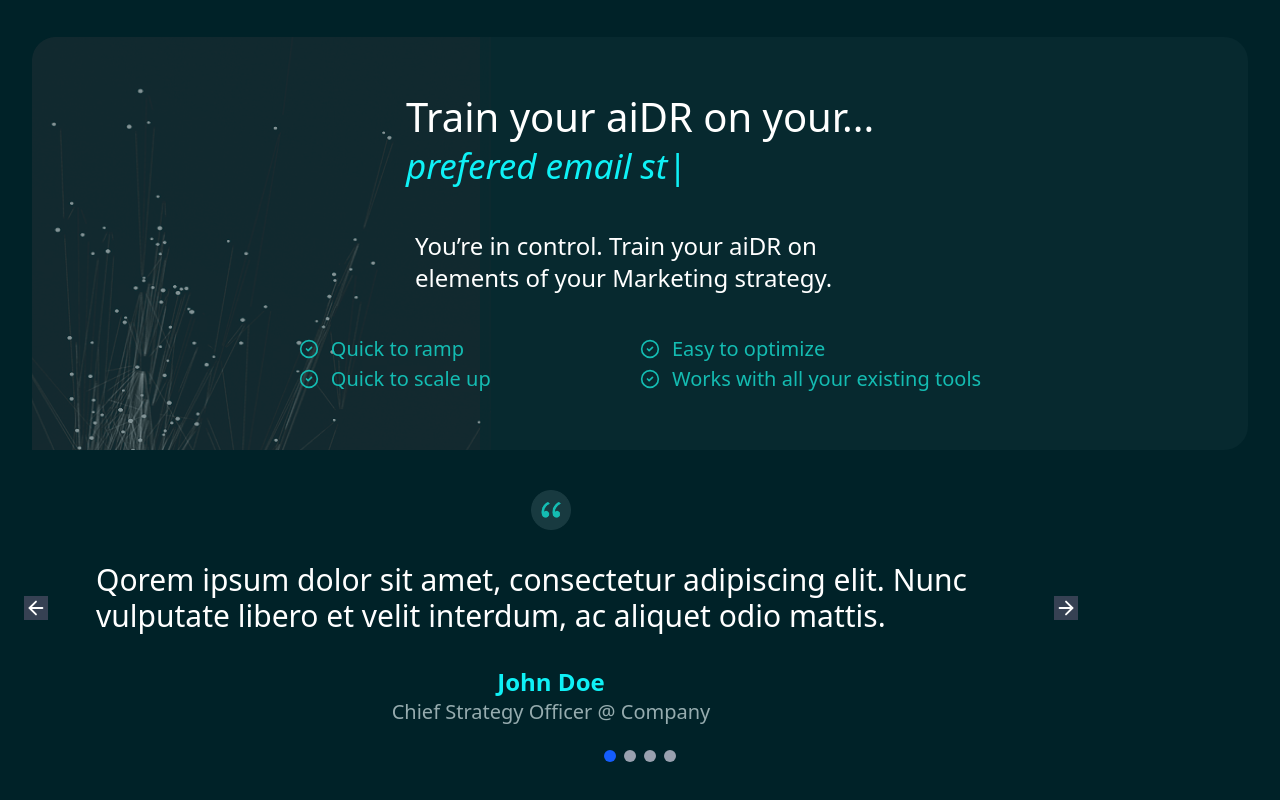
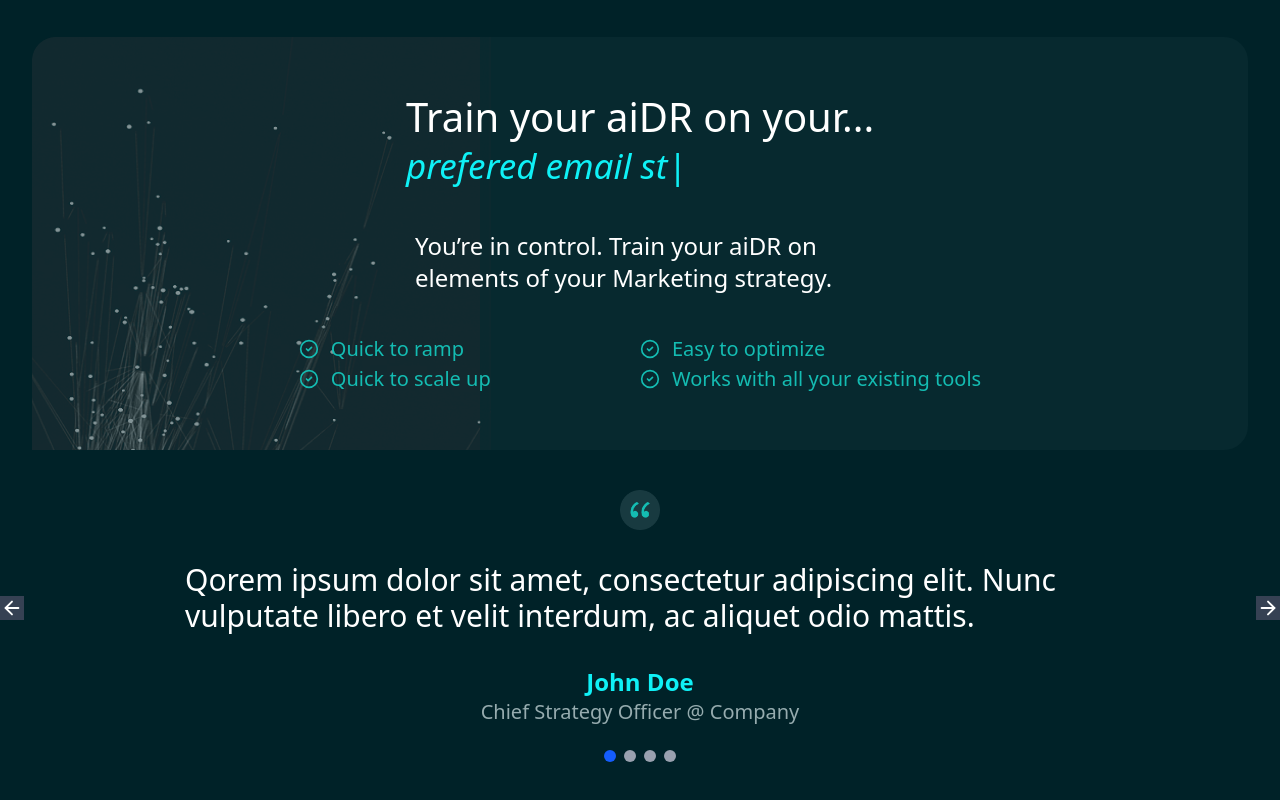
Before and after one commit to saad-mamun/Wizia, a React (Vite) app: page / in a window 1280 px wide. Shown: the part 1353-2153 px from the top of the page. Built offline with nearby package versions, Linux system fonts and the light colour scheme.

Commit message:
ResponsiveAboutCarousel

```diff
--- a/src/components/Control.jsx
+++ b/src/components/Control.jsx
@@ -138,8 +138,8 @@
           </div>
         </div>
         {/* Carousel */}
-        <div className="flex flex-col gap-3 py-10 ">
-          <div className="flex flex-row items-center md:gap-x-12 px-6 mx-auto container">
+        <div className="flex flex-col gap-3 py-10 container mx-auto  ">
+          <div className="flex flex-row items-center justify-between">
             <ArrowLeft
               onClick={prevSlide}
               className="hidden md:block text-white border border-gray-700 bg-gray-700"
```
